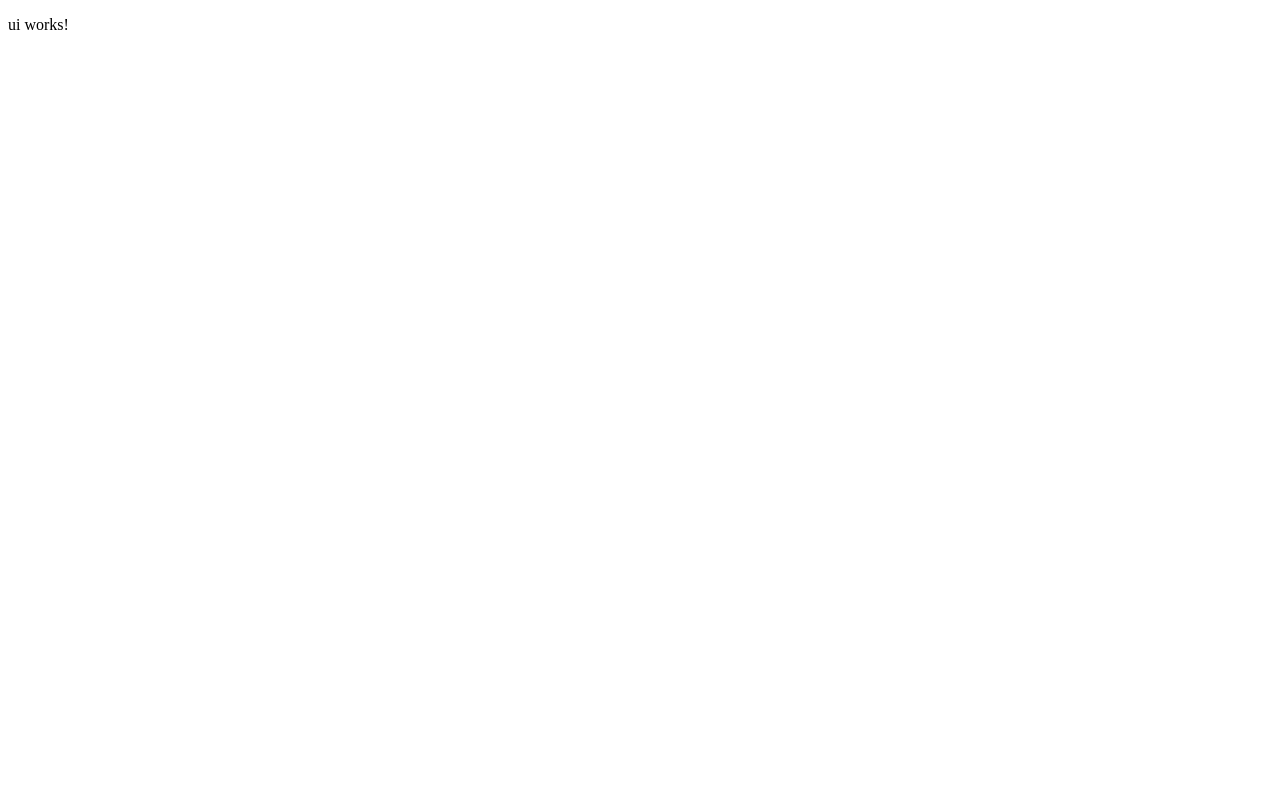
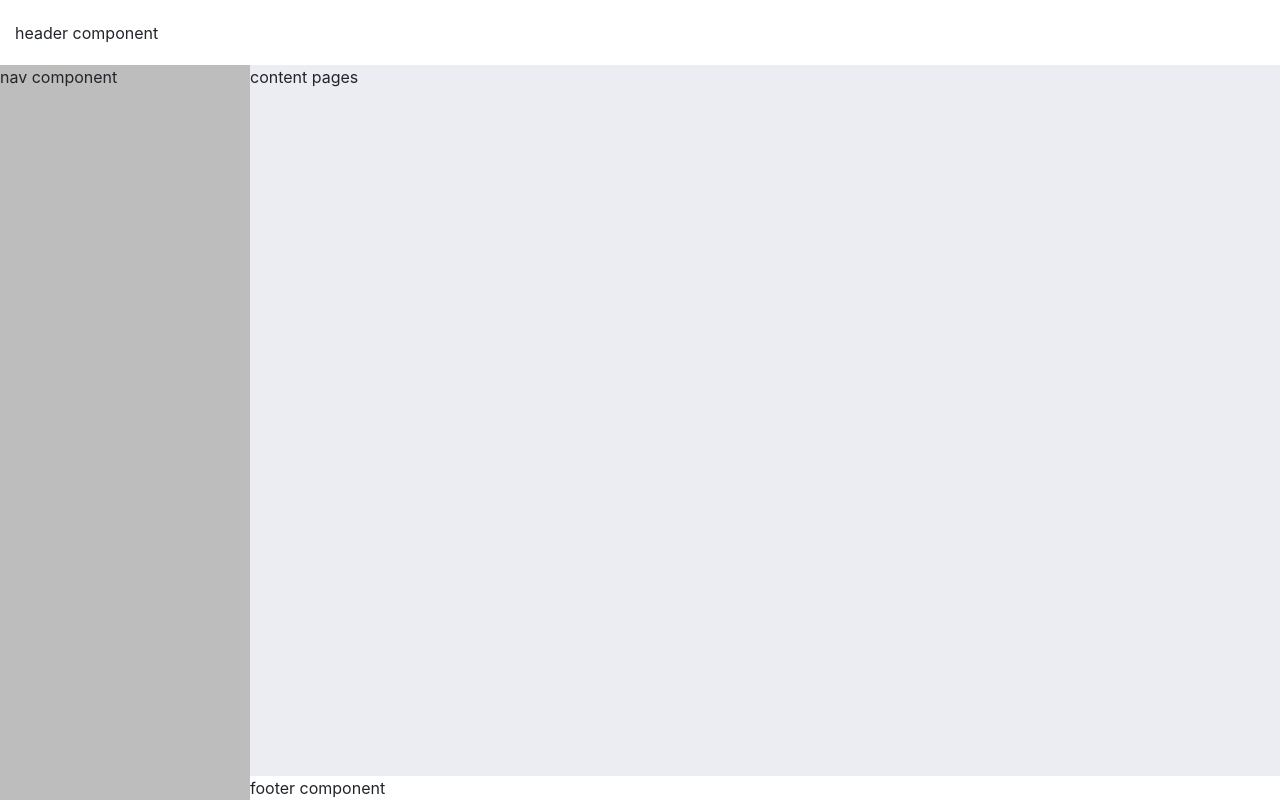
Before and after one commit to ChristopheGueroult/crm-atos-avril-bis-2021, an Angular app: page / in a window 1280 px wide. Built offline with nearby package versions, Linux system fonts and the light colour scheme.

Commit message:
install bootstrap and ng-bootstrap

```diff
--- a/package.json
+++ b/package.json
@@ -17,9 +17,12 @@
     "@angular/compiler": "~11.2.11",
     "@angular/core": "~11.2.11",
     "@angular/forms": "~11.2.11",
+    "@angular/localize": "~11.2.11",
     "@angular/platform-browser": "~11.2.11",
     "@angular/platform-browser-dynamic": "~11.2.11",
     "@angular/router": "~11.2.11",
+    "@ng-bootstrap/ng-bootstrap": "^9.1.0",
+    "bootstrap": "^4.5.0",
     "rxjs": "~6.6.0",
     "tslib": "^2.0.0",
     "zone.js": "~0.11.3"
--- a/src/app/ui/components/ui/ui.component.html
+++ b/src/app/ui/components/ui/ui.component.html
@@ -1 +1,29 @@
-<p>ui works!</p>
+<header class="fixed-top">
+  header component
+</header>
+<main>
+
+  <div class="shadow position-fixed">
+
+  </div>
+
+  <aside>
+    <div class="scroller">
+      nav component
+    </div>
+  </aside>
+
+  <div class="page">
+
+    <div class="contents">
+
+      content pages
+
+    </div>
+
+    <footer>
+      footer component
+    </footer>
+
+  </div>
+</main>
--- a/src/app/ui/components/ui/ui.component.scss
+++ b/src/app/ui/components/ui/ui.component.scss
@@ -0,0 +1,74 @@
+@import "~src/stylings/layout";
+/// Description design of user interface
+header {
+  height: 65px;
+  background: var(--app-light);
+  padding: 0 $gutter;
+  display: flex;
+  align-items: center;
+}
+
+main {
+  background: var(--app-darklight);
+  min-height: calc(100vh - 65px);
+  padding-top: 65px;
+}
+
+aside {
+  background: var(--app-darklight2);
+  width: 250px;
+  min-height: 100vh;
+  position: fixed;
+  z-index: 1000;
+  .scroller {
+    overflow-y: auto;
+    max-height: 100vh;
+    padding-bottom: 65px;
+  }
+}
+
+.close-aside aside {
+  width: 0;
+  overflow: hidden;
+}
+
+.close-aside .shadow {
+  display: none;
+}
+
+.shadow {
+  background: var(--app-dark);
+  opacity: 0.8;
+  width: 100%;
+  min-height: 100vh;
+  z-index: 1000;
+}
+
+.page {
+  display: flex;
+  flex-direction: column;
+  min-height: calc(100vh - 65px);
+}
+
+.contents {
+  flex-grow: 1;
+}
+
+footer {
+  background: var(--app-light);
+}
+
+@media (min-width: $md-breakpoint) {
+  .shadow {
+    display: none;
+  }
+  .contents,
+  footer {
+    margin-left: 250px;
+  }
+
+  .close-aside .contents,
+  .close-aside footer {
+    margin-left: 0;
+  }
+}
--- a/src/polyfills.ts
+++ b/src/polyfills.ts
@@ -1,3 +1,7 @@
+/***************************************************************************************************
+ * Load `$localize` onto the global scope - used if i18n tags appear in Angular templates.
+ */
+import '@angular/localize/init';
 /**
  * This file includes polyfills needed by Angular and is loaded before the app.
  * You can add your own extra polyfills to this file.
--- a/src/styles.scss
+++ b/src/styles.scss
@@ -1,4 +1,7 @@
 /* You can add global styles to this file, and also import other style files */
+
+/* Importing Bootstrap SCSS file. */
+@import "~bootstrap/scss/bootstrap";
 
 @import "./stylings/fonts";
 @import "./stylings/theme";
--- a/src/stylings/_theme.scss
+++ b/src/stylings/_theme.scss
@@ -1,7 +1,7 @@
 :root {
   --app-primary: #651a97;
   --app-primary-dark: #390958;
-  --app-secondary: #00f0f8;
+  --app-secondary: #910835;
 
   --app-dark: #2a2a2a;
   --app-light: #ffffff;
```
Also changed, not shown: 1 other file (tests, documents, lock files or other folders).
